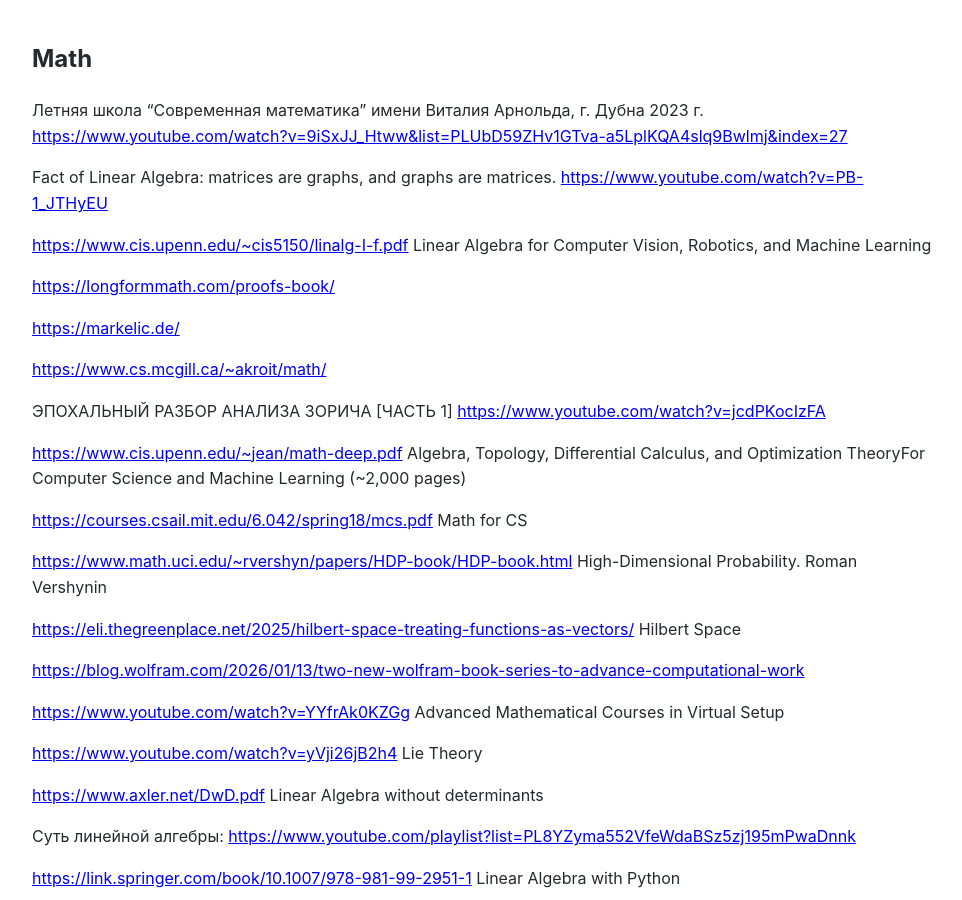
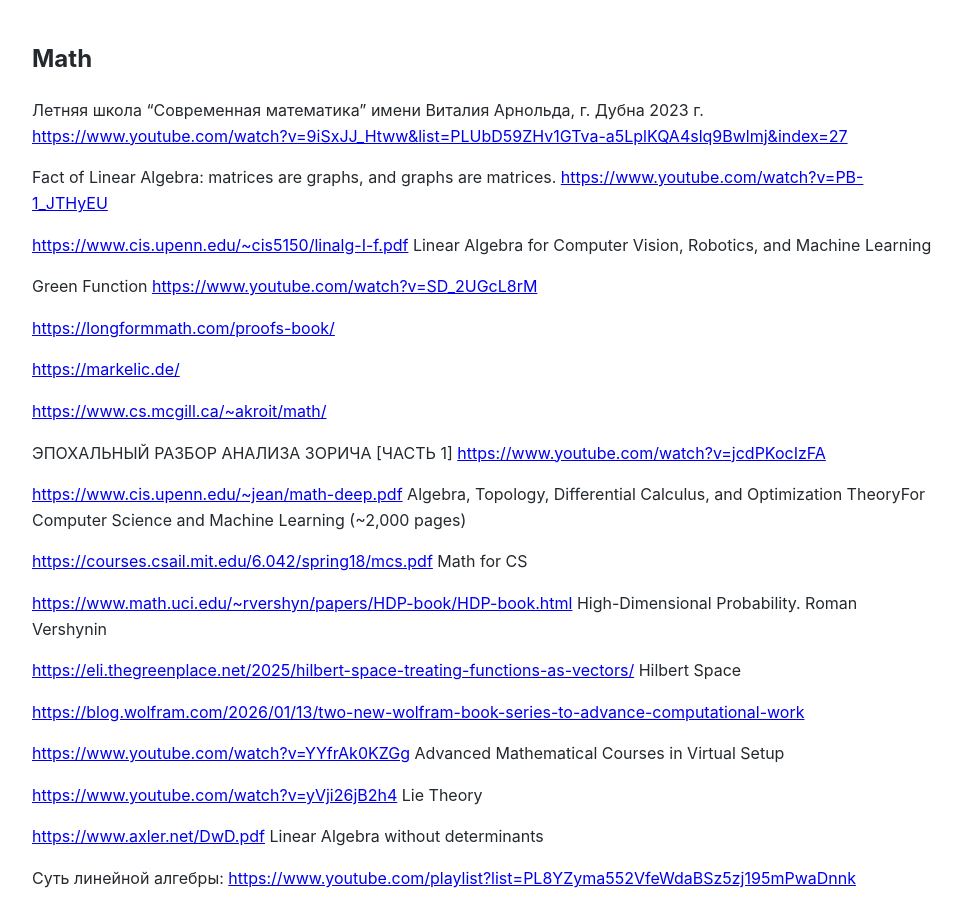
Before and after one commit to Michael-Lubinsky/michael-lubinsky.github.com, a Jekyll site: the page built from math/math.md, in a window 1280 px wide and 900 px high. Shown: the whole window, without its empty margins (158-1120 px from the left). Built offline with Jekyll 4.4.1, drawn with Linux system fonts in a browser that asks for light colours; our own code applies the rules of GitHub Pages for plain Markdown files.

Commit message:
Update math.md

```diff
--- a/math/math.md
+++ b/math/math.md
@@ -7,6 +7,8 @@ Fact of Linear Algebra: matrices are graphs, and graphs are matrices.
 
  <https://www.cis.upenn.edu/~cis5150/linalg-I-f.pdf> Linear Algebra for Computer Vision,
 Robotics, and Machine Learning
+
+Green Function <https://www.youtube.com/watch?v=SD_2UGcL8rM>
 
 <https://longformmath.com/proofs-book/>
 
```
